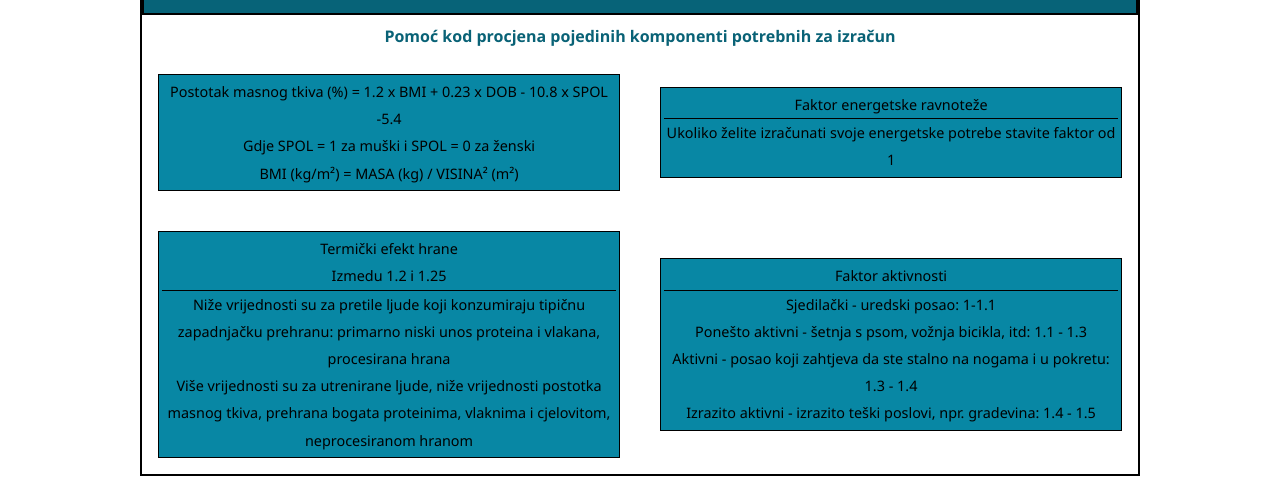
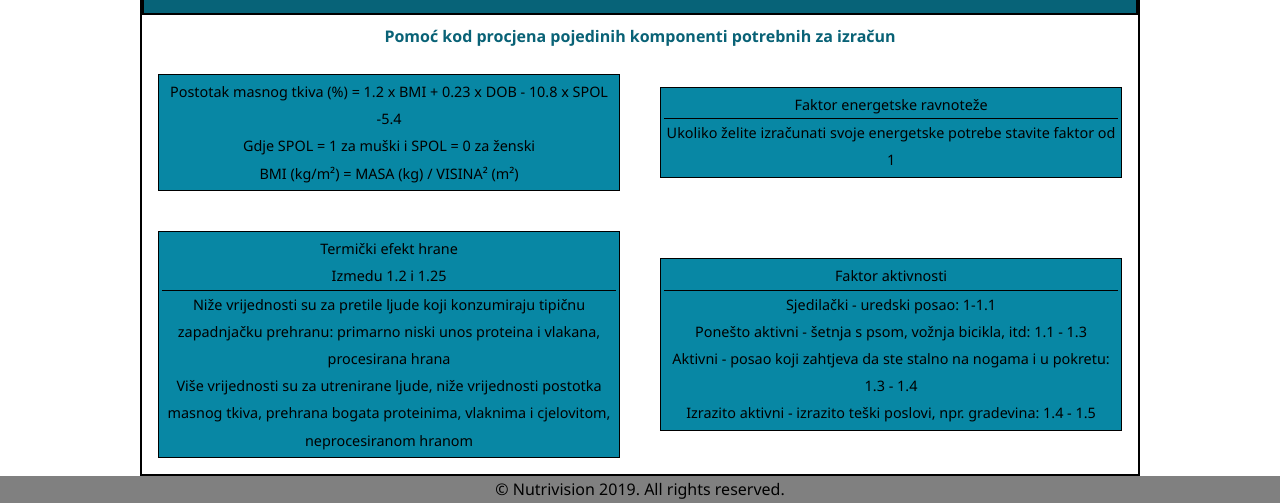
Before and after one commit to bstipe4/nutri-calc, a plain HTML site: page index.html in a window 1280 px wide. Shown: the part 739-1242 px from the top of the page. Before the commit the page ends 1215 px from the top, so only its background shows below. Drawn offline with Linux system fonts and the light colour scheme.

Commit message:
add footer

```diff
--- a/css/mobile.css
+++ b/css/mobile.css
@@ -18,6 +18,7 @@ a {
   width: 100%;
 }
 
-.input {
+.input,
+.output {
   width: 95%;
 }
--- a/css/style.css
+++ b/css/style.css
@@ -130,3 +130,8 @@ a {
   font-size: 0.9rem;
   padding: 0.2rem;
 }
+
+footer {
+  background-color: grey;
+  text-align: center;
+}
--- a/index.html
+++ b/index.html
@@ -161,6 +161,10 @@
         </div>
       </div>
     </div>
+
+    <footer>
+      © Nutrivision 2019. All rights reserved.
+    </footer>
     <!-- <script
       src="https://code.jquery.com/jquery-3.4.1.min.js"
       integrity="sha256-CSXorXvZcTkaix6Yvo6HppcZGetbYMGWSFlBw8HfCJo="
```
